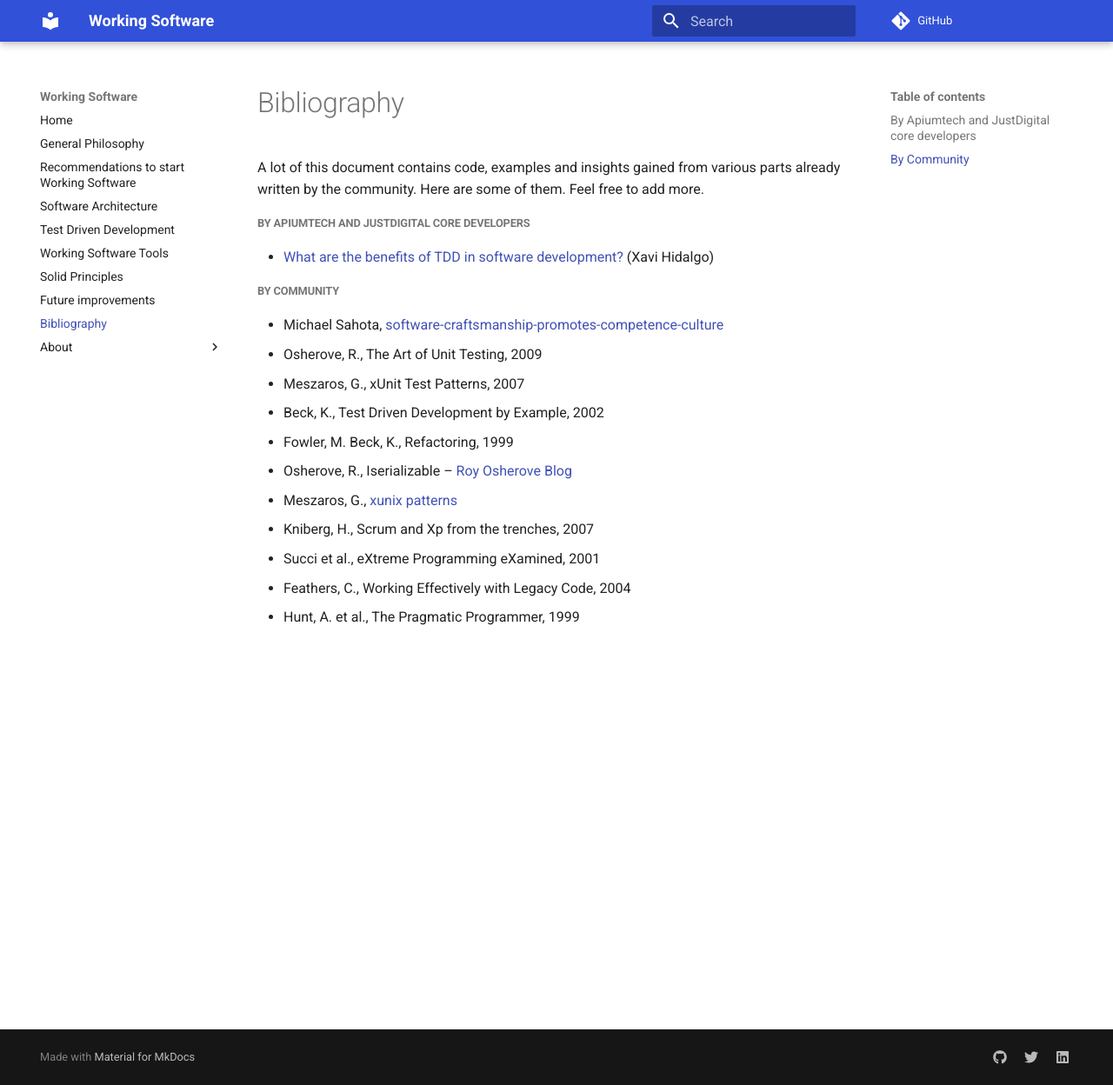
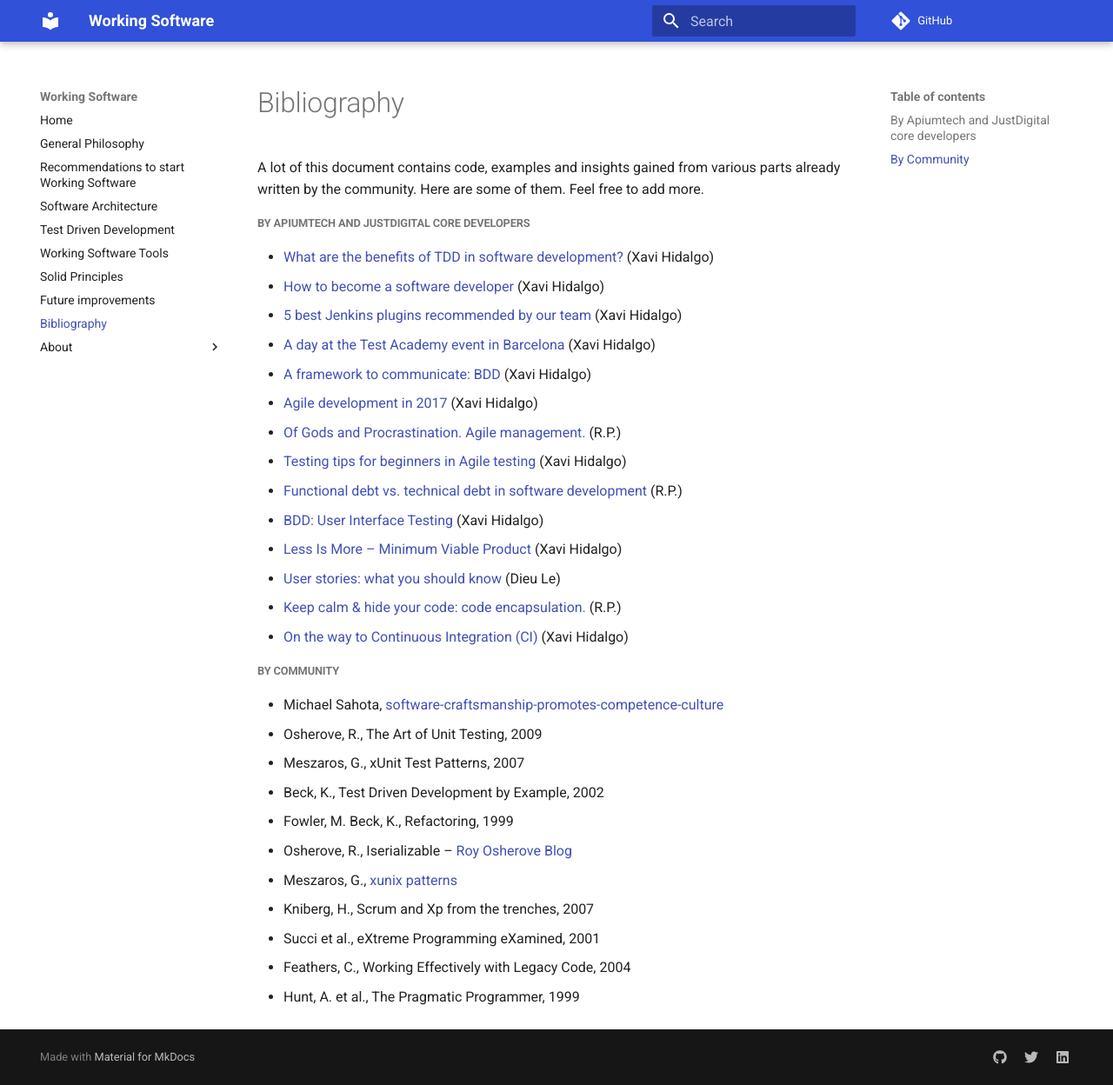
Before and after one commit to aflorensa/working-software-best-practices, an MkDocs documentation site: the page built from docs/bibliography.md, in a window 1280 px wide and 1248 px high. Shown: the whole window at 87% size. Built offline with MkDocs 1.6.1 and Material for MkDocs 9.7.7, drawn with Linux system fonts in a browser that asks for light colours; comment, search, counter and statistics services are not loaded; old or Windows-style settings are respelled for this version of MkDocs.

Commit message:
add references

```diff
--- a/docs/bibliography.md
+++ b/docs/bibliography.md
@@ -4,6 +4,19 @@ Here are some of them.  Feel free to add more.
 ##### By Apiumtech and JustDigital core developers
 
 - [What are the benefits of TDD in software development?](https://apiumtech.com/blog/dont-bother-and-do-tdd-right-now/) (Xavi Hidalgo)
+- [How to become a software developer](https://apiumtech.com/blog/become-a-software-developer/) (Xavi Hidalgo)
+- [5 best Jenkins plugins recommended by our team](https://apiumtech.com/blog/best-jenkins-plugins/) (Xavi Hidalgo)
+- [A day at the Test Academy event in Barcelona](https://apiumtech.com/blog/test-academy-event-in-barcelona/) (Xavi Hidalgo)
+- [A framework to communicate: BDD](https://apiumtech.com/blog/bdd-communication-framework/) (Xavi Hidalgo)
+- [Agile development in 2017](https://apiumtech.com/blog/agile-development-2017/) (Xavi Hidalgo)
+- [Of Gods and Procrastination. Agile management.](https://apiumtech.com/blog/of-gods-and-procrastination-agile-management/) (R.P.)
+- [Testing tips for beginners in Agile testing](https://apiumtech.com/blog/testing-tips-beginners-agile-testing/) (Xavi Hidalgo)
+- [Functional debt vs. technical debt in software development](https://apiumtech.com/blog/functional-debt-vs-technical-debt-in-software-development/) (R.P.)
+- [BDD: User Interface Testing](https://apiumtech.com/blog/bdd-ui-testing/) (Xavi Hidalgo)
+- [Less Is More – Minimum Viable Product](https://apiumtech.com/blog/less-minimum-viable-product/) (Xavi Hidalgo)
+- [User stories: what you should know](https://apiumtech.com/blog/user-stories-what-you-should-know/) (Dieu Le)
+- [Keep calm & hide your code: code encapsulation.](https://apiumtech.com/blog/keep-calm-hide-your-code-code-encapsulation/) (R.P.)
+- [On the way to Continuous Integration (CI) ](https://apiumtech.com/blog/on-the-way-to-continuous-integration-ci/) (Xavi Hidalgo)
 
 ##### By Community
 
```
